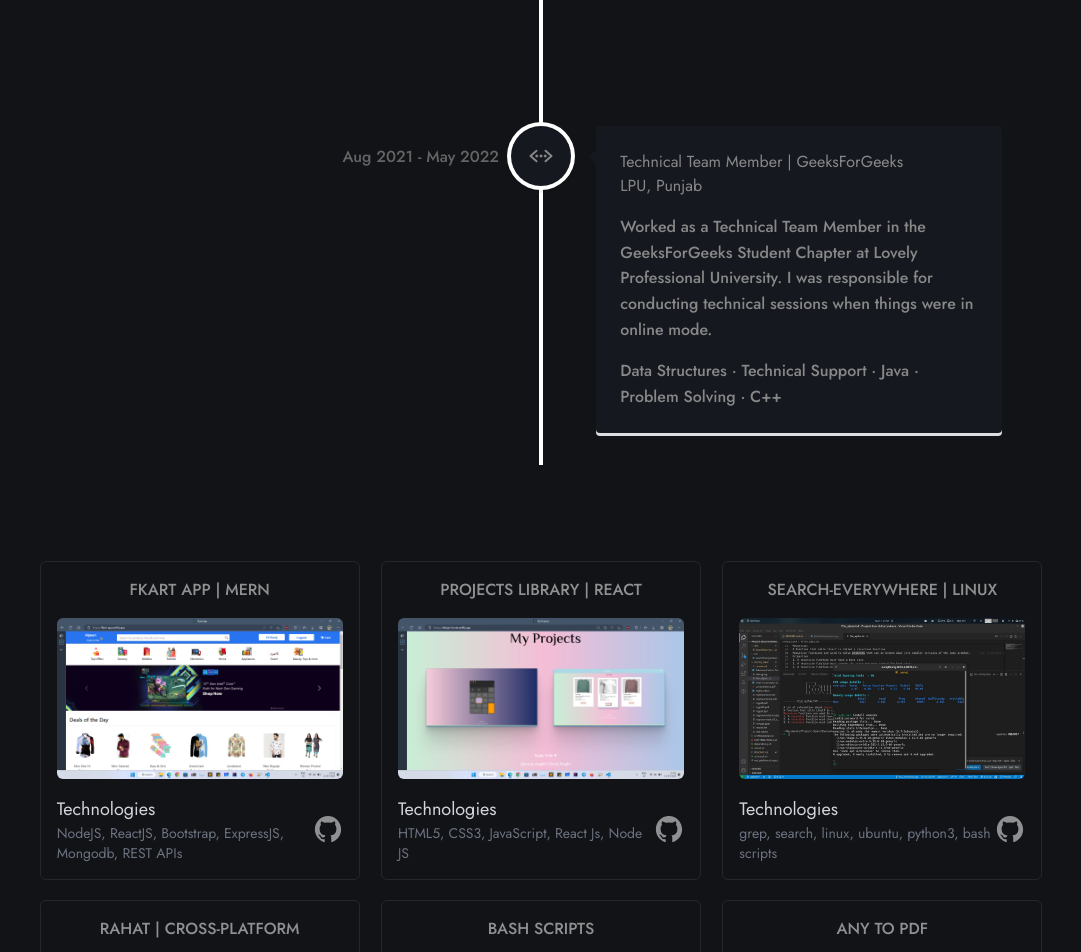
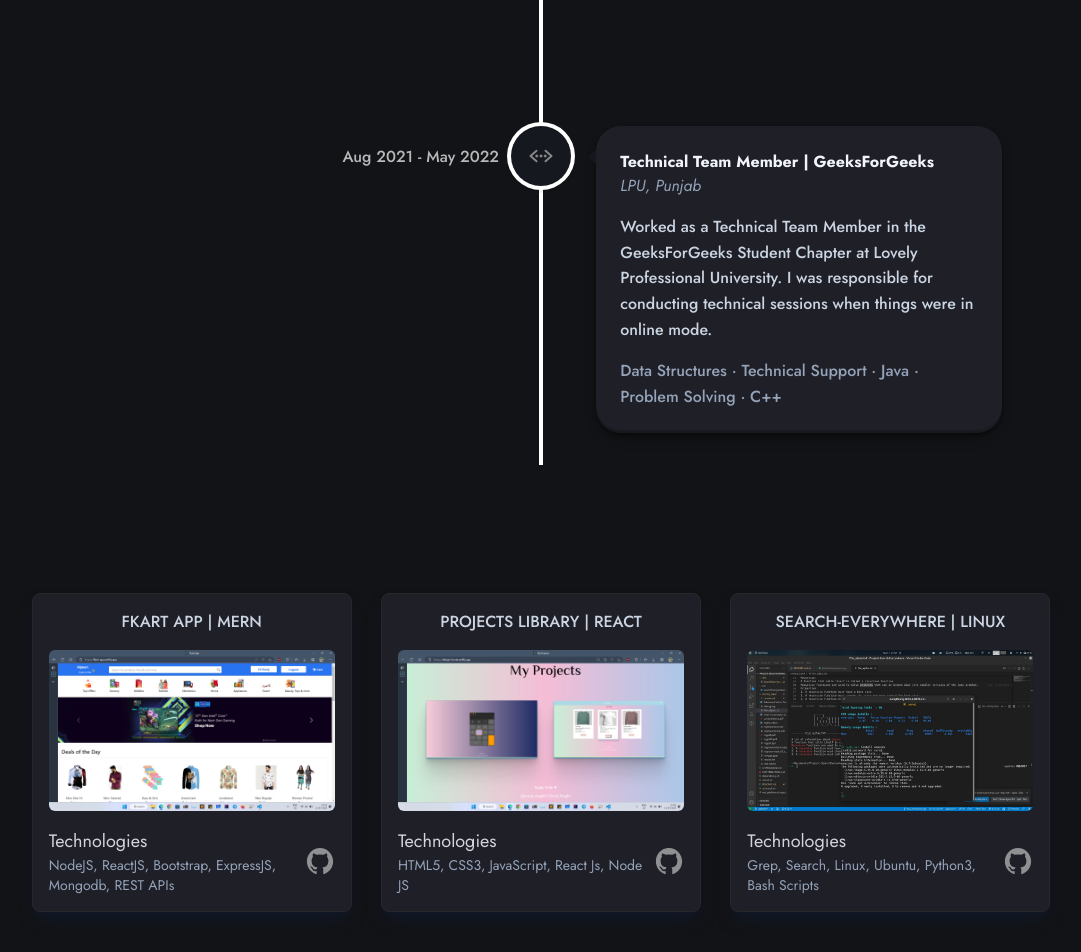
Before and after one commit to suraj-singh12/my-portfolio, a React (Create React App) app: page / in a window 1280 px wide. Shown: the part 1600-2552 px from the top of the page, without its empty margins (99-1180 px from the left). Built offline with nearby package versions, Linux system fonts and the light colour scheme; the HTML template or start-up script is replaced by a standard one.

Commit message:
updated colors, borders and visibility

```diff
--- a/package.json
+++ b/package.json
@@ -12,6 +12,7 @@
     "react": "^18.2.0",
     "react-dom": "^18.2.0",
     "react-icons": "^4.8.0",
+    "react-router-dom": "^6.9.0",
     "react-scripts": "5.0.1",
     "react-vertical-timeline-component": "^3.6.0",
     "web-vitals": "^2.1.4"
--- a/src/App.js
+++ b/src/App.js
@@ -9,6 +9,7 @@
 import "react-vertical-timeline-component/style.min.css";
 import { Experience, Projects, SocialLinks, Resume} from "./data";
 import { AnimatePresence, motion } from "framer-motion";
+
 function App() {
   const [isActive, setIsActive] = useState(false);
 
@@ -157,7 +158,7 @@
               {/* <p className="text-lg text-textBase text-center">
                 Hey there, web world!
               </p> */}
-              <p className="text-lg text-textBase text-center">
+              <p className="text-lg text-slate-200 text-center">
                 I'm a MERN stack developer specializing in
                 creating stunning and responsive web applications.
                 As a detail-oriented team player with good communication skills,
@@ -176,7 +177,7 @@
                 ways to solve real-world problems, and this is what makes me
                 eager to master them.
               </p> */}
-              <p className="text-lg text-textBase mt-5 text-center">
+              <p className="text-lg text-slate-400 mt-5 text-center">
                 Find my CV below!
               </p>
 
@@ -210,24 +211,26 @@
                     key={item.id}
                     className="vertical-timeline-element--work"
                     contentStyle={{
-                      background: "rgb(21, 24, 31)",
-                      color: "#888",
+                      background: "#1f1f28",
+                      color: "white",
+                      borderRadius: '25px',
+                      boxShadow: 'rgba(0, 0, 0, 0.4) 0px 2px 4px, rgba(0, 0, 0, 0.3) 0px 7px 13px -3px, rgba(0, 0, 0, 0.2) 0px -3px 0px inset',
                     }}
                     contentArrowStyle={{
-                      borderRight: "7px solid  rgb(21, 24, 31)",
+                      borderRight: "7px solid rgb(21, 24, 31)",
                     }}
                     date={item.date}
                     iconStyle={{ background: "rgb(21, 24, 31)", color: "#888" }}
                     icon={item.iconsSrc}
                   >
-                    <h3 className="vertical-timeline-element-title">
-                      {item.title}
-                    </h3>
-                    <h4 className="vertical-timeline-element-subtitle">
-                      {item.location}
-                    </h4>
-                    <p>{item.description}</p>
-                    <p>{item.techStack}</p>
+                      <h3 className="vertical-timeline-element-title font-bold text-slate-100">
+                        {item.title}
+                      </h3>
+                      <h4 className="vertical-timeline-element-subtitle italic text-slate-400">
+                        {item.location}
+                      </h4>
+                      <p className="text-slate-300">{item.description}</p>
+                      <p className="text-slate-400">{item.techStack}</p>
                   </VerticalTimelineElement>
                 ))}
             </VerticalTimeline>
@@ -235,17 +238,19 @@
 
           {/* Projects Section */}
           <section
-            className="flex flex-wrap items-center justify-around my-24 gap4"
+            className="flex flex-wrap items-center justify-around my-32 gap-6"
             id="projects"
           >
             {Projects &&
               Projects.map((item) => (
-                <div
+                <a href={item.github} target="_blank" rel="noreferrer"
                   key={item.id}
-                  className="border border-zinc-800 rounded-md p-4 min-w-[275px]
-                md:max-w-[320px] hover:border-zinc-600 duration-100 ease-in-out mb-5"
+                  className="border border-zinc-800 rounded-lg p-4 min-w-[275px]
+                md:max-w-[320px] hover:border-zinc-600 hover:scale-105 duration-100 ease-in-out mb-5 bg-[#1f1f28] text-textBase
+                shadow-lg shadow-gray-900 hover:text-[white]"
                 >
-                  <p className="text-md text-textBase text-ellipses font-medium uppercase text-center">
+
+                  <p className="text-md text-slate-300 text-ellipses font-medium uppercase text-center text-[inherit]">
                     {item.name.length > 25
                       ? `${item.name.slice(0, 20)}...`
                       : item.name}
@@ -257,10 +262,10 @@
                     alt="project1"
                   />
 
-                  <div className="flex flex-1 items-center justify-between">
-                    <p className="text-lg text-gray-300">
+                  <div className="flex flex-1 items-center justify-between cursor-pointer">
+                    <p className="text-lg text-gray-300 cursor-pointer">
                       Technologies
-                      <span className="block text-sm text-gray-500">
+                      <span className="block text-sm text-slate-400 capitalize cursor-pointer">
                         {item.techs}
                       </span>
                     </p>
@@ -270,7 +275,7 @@
                       </motion.div>
                     </a>
                   </div>
-                </div>
+                </a>
               ))}
           </section>
 
--- a/src/data.js
+++ b/src/data.js
@@ -23,7 +23,7 @@
     // },
     {
       id: 2,
-      date: "Jan 202",
+      date: "Jan 2022",
       iconsSrc: <IoCodeWorking />,
       title: "UltraHacx Hackathon",
       location: "LPU, Punjab",
```
Also changed, not shown: 1 other file (tests, documents, lock files or other folders).
